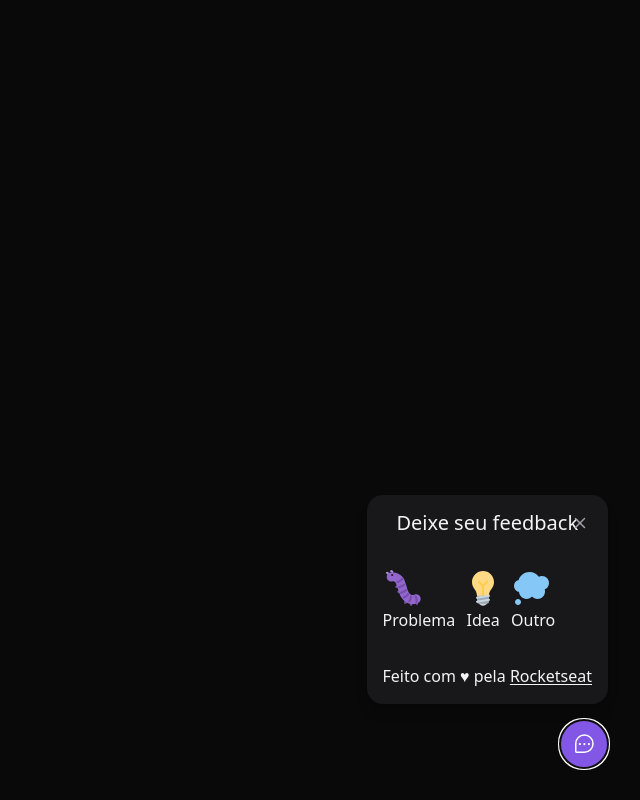
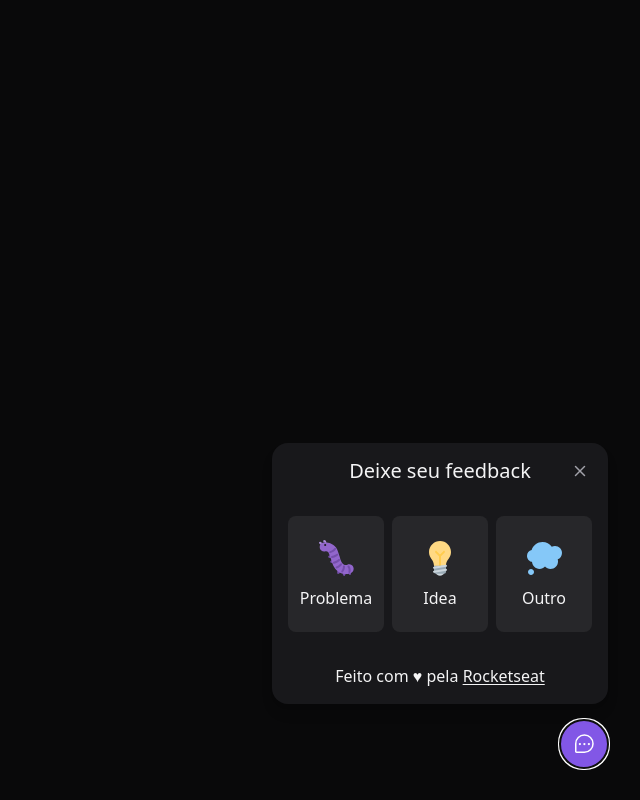
Before and after one commit to laerthnardelli/nlw-return-web, a React (Vite) app in the folder web/: page / in a window 1280 px wide. Both pictures are taken after a click on the button "Feedback". Shown: the whole page, without its empty margins (640-1280 px from the left). Built offline with nearby package versions, Linux system fonts and the light colour scheme.

Commit message:
added styles in button feedback

```diff
--- a/web/src/components/WidgetForm.tsx
+++ b/web/src/components/WidgetForm.tsx
@@ -40,7 +40,10 @@
         {Object.entries(feedbackTypes).map(([key, value]) => {
           //console.log(key, value);
           return (
-            <button>
+            <button
+              className="bg-zinc-800 rounded-lg py-5 w-24 flex-1 flex flex-col items-center gap-2 border-2 border-transparent hover:border-brand-500 focus:border-brand-500 focus:outline-none"
+              type="button"
+            >
               <img src={value.image.source} alt={value.image.alt} />
               <span>{value.title}</span>
             </button>
```
